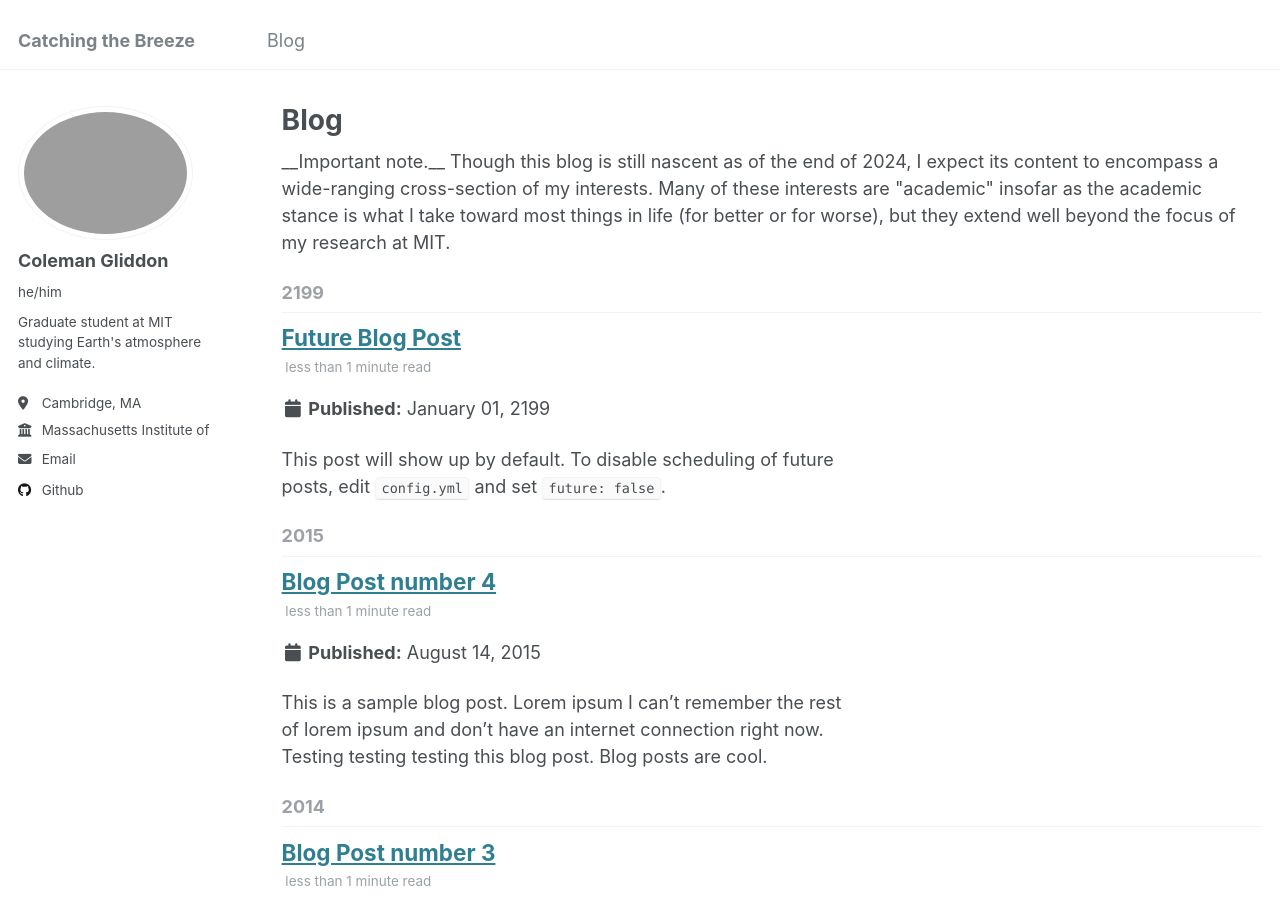
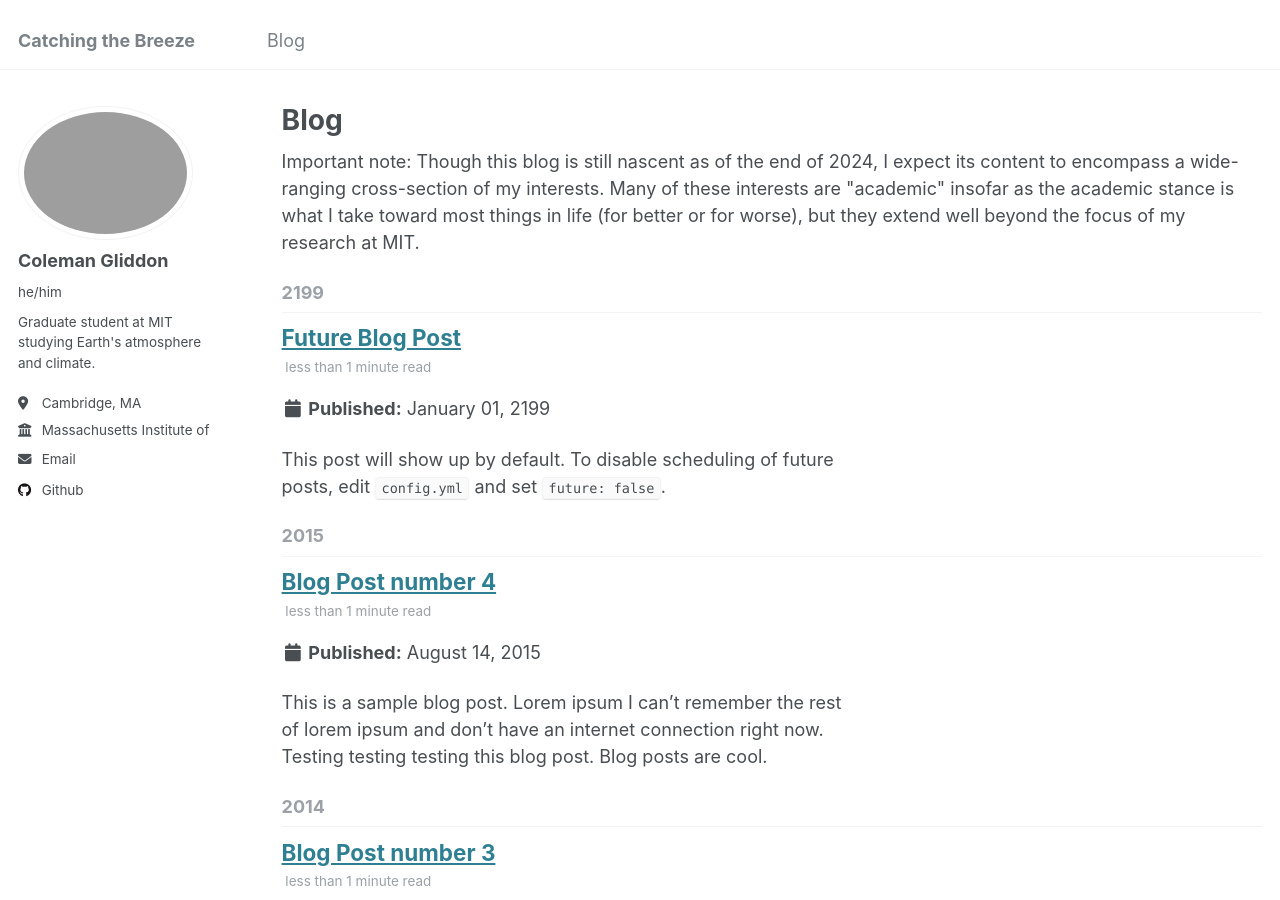
Before and after one commit to cjgliddon/cjgliddon.github.io, a Jekyll site: the page built from _pages/year-archive.html, in a window 1280 px wide and 900 px high. Built offline with Jekyll 4.4.1, drawn with Linux system fonts in a browser that asks for light colours.

```diff
--- a/_pages/year-archive.html
+++ b/_pages/year-archive.html
@@ -7,7 +7,7 @@ redirect_from:
   - /wordpress/blog-posts/
 ---
 
-__Important note.__ Though this blog is still nascent as of the end of 2024, I expect its content to encompass a wide-ranging cross-section of my interests. Many of these interests are "academic" insofar as the academic stance is what I take toward most things in life (for better or for worse), but they extend well beyond the focus of my research at MIT.
+Important note: Though this blog is still nascent as of the end of 2024, I expect its content to encompass a wide-ranging cross-section of my interests. Many of these interests are "academic" insofar as the academic stance is what I take toward most things in life (for better or for worse), but they extend well beyond the focus of my research at MIT.
 
 {% include base_path %}
 {% capture written_year %}'None'{% endcapture %}
```
